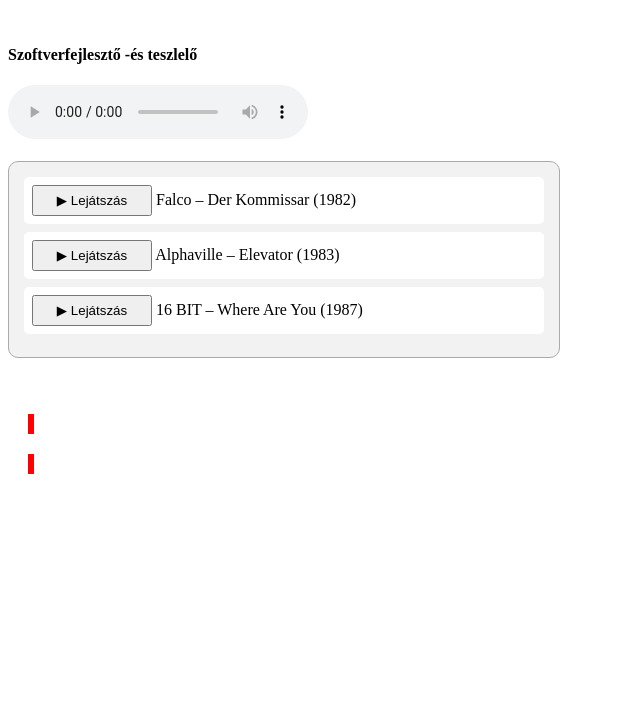
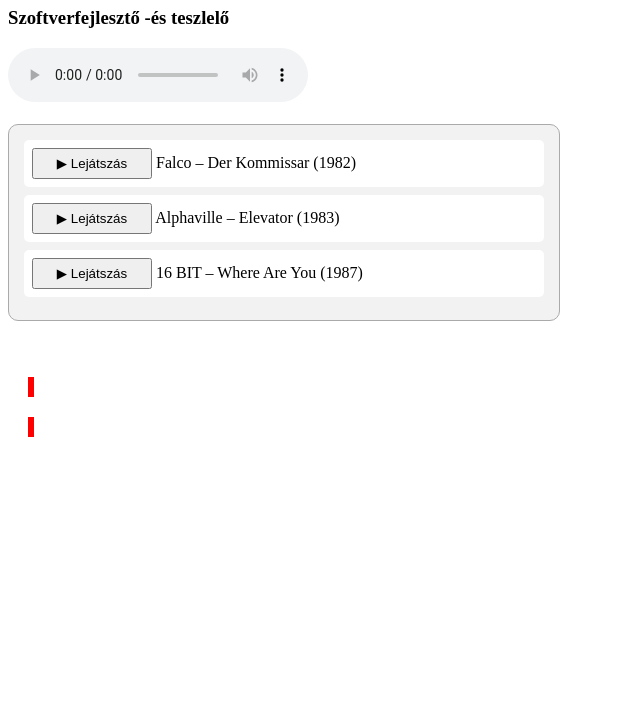
Before and after one commit to HAMVASISTVAN/Zene-VU-meter, a website: page mp3_VU_meter.html in a window 1280 px wide. Shown: the part 73-800 px from the top of the page, without its empty margins (0-640 px from the left). Drawn offline with Linux system fonts and the light colour scheme.

Commit message:
Refactor HTML structure and improve styling

```diff
--- a/mp3_VU_meter.html
+++ b/mp3_VU_meter.html
@@ -33,8 +33,8 @@
 
 </head>
 <body>
-    <h1>MSZC Gépészeti Technikum és Kollégium</h1>  <br>
-      <h4>Szoftverfejlesztő -és teszlelő</h4>
+    <h1>MSZC Gépészeti Technikum és Kollégium</h1>
+      <h3>Szoftverfejlesztő -és teszlelő</h3>
    <audio id="lejatszo" controls crossorigin="anonymous"></audio>
     <br><br>
 <div class="zenepanel">
```
